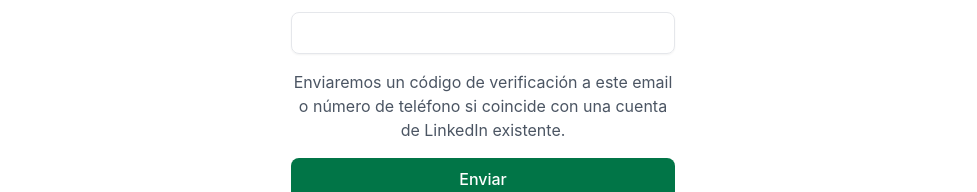
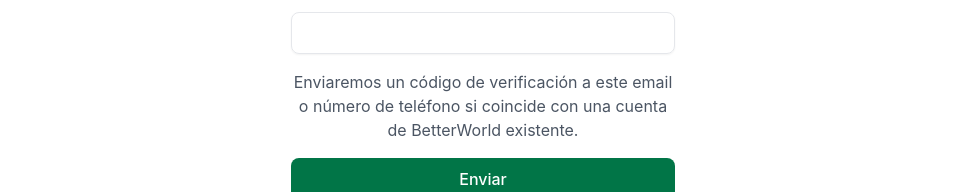
Before and after one commit to DaviBaezaRepo/Bootcamp_ProyectoFinal, a React (Vite) app in the folder vite-project/: page /ResetPassword in a window 1280 px wide. Shown: the part 416-608 px from the top of the page, without its empty margins (157-1134 px from the left). Built offline with nearby package versions, Linux system fonts and the light colour scheme.

Commit message:
cerrected text

```diff
--- a/vite-project/src/components/ResetPassword.tsx
+++ b/vite-project/src/components/ResetPassword.tsx
@@ -50,7 +50,7 @@ function ResetPassword() {
                         />
                     </div>
                     {error && <p className="text-red-500">{error}</p>}
-                    <p className="my-4">Enviaremos un código de verificación a este email o número de teléfono si coincide con una cuenta de LinkedIn existente.</p>
+                    <p className="my-4">Enviaremos un código de verificación a este email o número de teléfono si coincide con una cuenta de BetterWorld existente.</p>
                     <button type="submit" className="w-full px-4 pt-2 text-white button2 rounded-lg duration-150">Enviar</button>
                 </form>
                 <a href="/Login" className="w-full flex mt-0 items-center justify-center gap-x-3 py-2.5 border-bn rounded-lg text-sm duration-150 hover:bg-gray-100">Volver</a>
```
